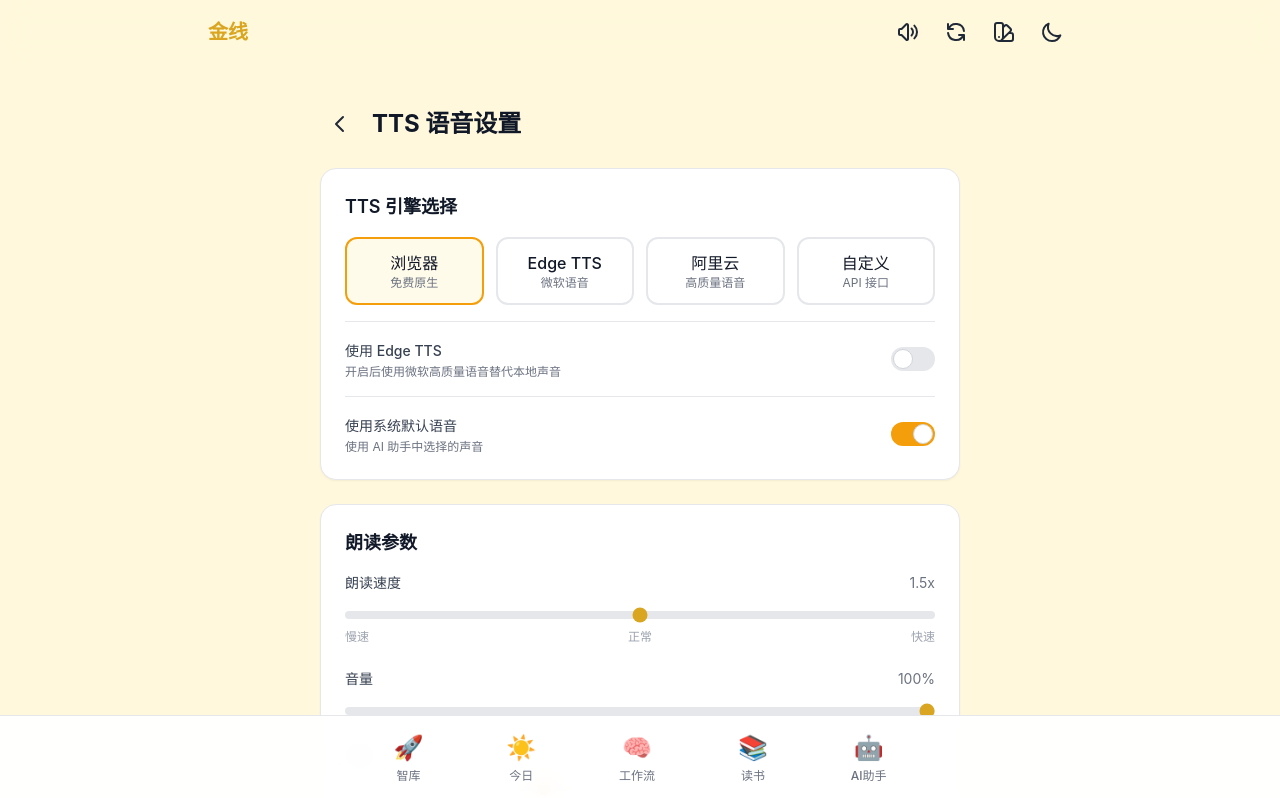
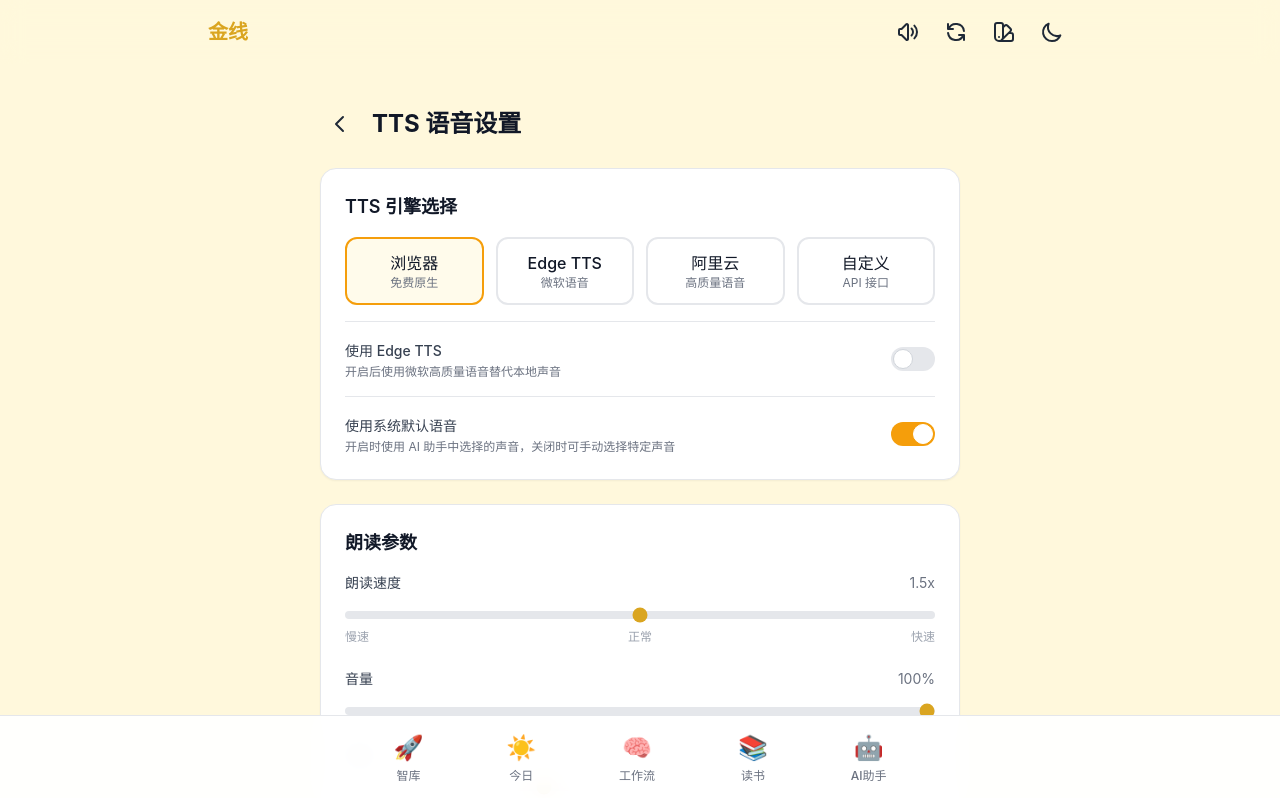
Before and after one commit to zhaojunjie1572/golden-thread, a React (Vite) app: page /#/tts-settings in a window 1280 px wide. Shown: the top 798 px of the page. Built offline with nearby package versions, Linux system fonts and the light colour scheme.

Commit message:
修复系统默认语音开关无法关闭的问题：恢复开关完整功能和getSelectedVoice函数对useSystemVoice的依赖

```diff
--- a/src/components/TtsSettingsPage.tsx
+++ b/src/components/TtsSettingsPage.tsx
@@ -137,17 +137,16 @@
                 <label className="flex items-center justify-between cursor-pointer">
                   <div>
                     <span className="text-sm font-medium text-gray-700 dark:text-gray-300">使用系统默认语音</span>
-                    <p className="text-xs text-gray-500 mt-0.5">使用 AI 助手中选择的声音</p>
+                    <p className="text-xs text-gray-500 mt-0.5">开启时使用 AI 助手中选择的声音，关闭时可手动选择特定声音</p>
                   </div>
                   <div className="relative">
                     <input
                       type="checkbox"
-                      checked={true}
-                      disabled
+                      checked={config.useSystemVoice !== false}
+                      onChange={(e) => setConfig({ ...config, useSystemVoice: e.target.checked })}
                       className="sr-only peer"
                     />
-                    <div className="w-11 h-6 bg-amber-500 rounded-full peer"></div>
-                    <div className="absolute top-[2px] left-[2px] bg-white border border-gray-300 dark:border-gray-600 rounded-full h-5 w-5 transition-all transform translate-x-5"></div>
+                    <div className="w-11 h-6 bg-gray-200 peer-focus:outline-none peer-focus:ring-4 peer-focus:ring-amber-300 dark:peer-focus:ring-amber-800 rounded-full peer dark:bg-gray-700 peer-checked:after:translate-x-full peer-checked:after:border-white after:content-[''] after:absolute after:top-[2px] after:left-[2px] after:bg-white after:border-gray-300 after:border after:rounded-full after:h-5 after:w-5 after:transition-all dark:border-gray-600 peer-checked:bg-amber-500"></div>
                   </div>
                 </label>
               </div>
--- a/src/context/SpeechContext.tsx
+++ b/src/context/SpeechContext.tsx
@@ -195,8 +195,8 @@
   }, []);
 
   const getSelectedVoice = useCallback(() => {
-    // 如果用户在 AI 助手中手动选择了语音，优先使用用户选择的
-    if (speechState.selectedVoice !== '') {
+    // 如果开启了使用系统默认语音，优先使用用户在 AI 助手中选择的语音
+    if (speechState.cloudTtsConfig.useSystemVoice !== false && speechState.selectedVoice !== '') {
       const selectedVoice = voices.find(v => v.name === speechState.selectedVoice);
       if (selectedVoice) {
         return selectedVoice;
@@ -244,7 +244,7 @@
       return voices[0];
     }
     return null;
-  }, [speechState.selectedVoice, voices]);
+  }, [speechState.selectedVoice, speechState.cloudTtsConfig.useSystemVoice, voices]);
 
   const speakParagraph = useCallback((text: string, index?: number) => {
     const synth = window.speechSynthesis;
```
